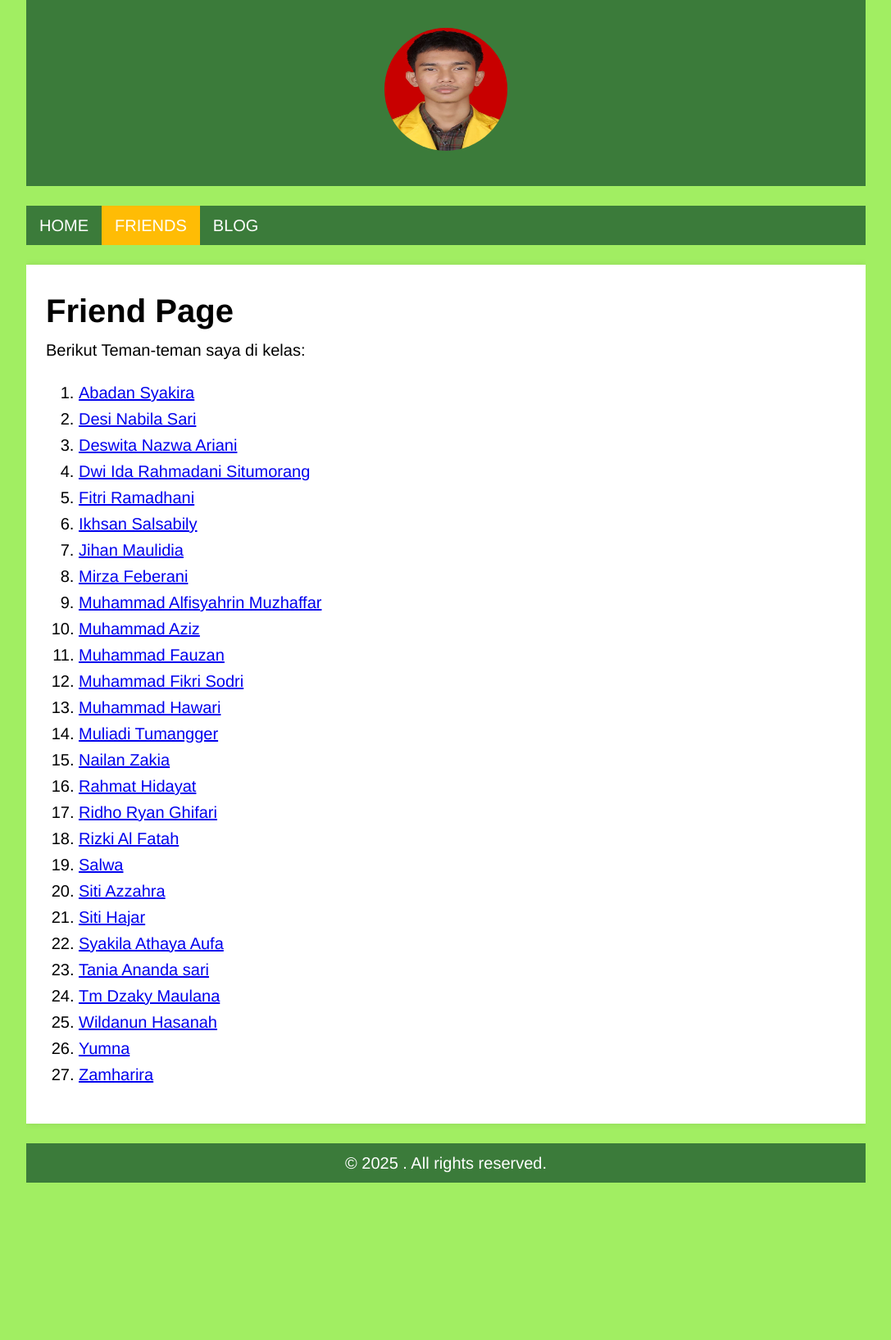
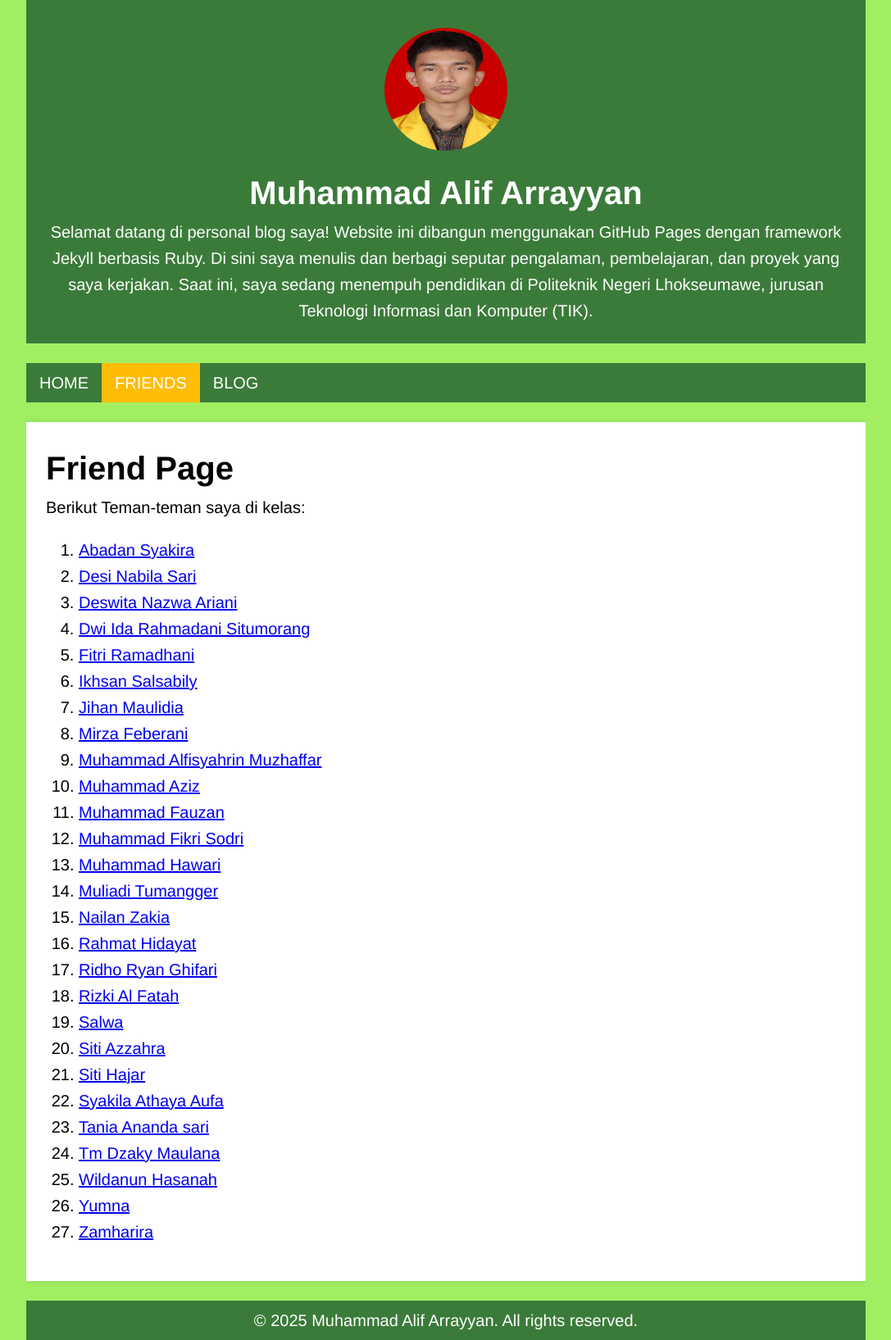
Before and after one commit to alifarrayyan29/alifarrayyan29.github.io, a Jekyll site: the page built from friends.md, in a window 1280 px wide. Shown: the whole page at 82% size, without its empty margins (96-1183 px from the left). Built offline with Jekyll 4.4.1, drawn with Linux system fonts in a browser that asks for light colours; before the commit the page ends 1443 px from its top, so only the background shows below that; part of the change alters nothing that is shown.

Commit message:
pertemuan9

```diff
--- a/_config.yml
+++ b/_config.yml
@@ -1,3 +1,9 @@
+title: Muhammad Alif Arrayyan
+email: alifarrayyan12345@gmail.com
+description: >
+    Selamat datang di personal blog saya! Website ini dibangun menggunakan GitHub Pages dengan framework Jekyll berbasis Ruby. Di sini saya menulis dan berbagi seputar pengalaman, pembelajaran, dan proyek yang saya kerjakan.
+    Saat ini, saya sedang menempuh pendidikan di Politeknik Negeri Lhokseumawe, jurusan Teknologi Informasi dan Komputer (TIK).
+
 url: "https://alifarrayyan29.github.io"
 
 plugins:
--- a/friends.md
+++ b/friends.md
@@ -15,20 +15,20 @@ Berikut Teman-teman saya di kelas:
 8. [Mirza Feberani](https://mirzafeberanyy.github.io/)
 9. [Muhammad Alfisyahrin Muzhaffar](https://alfisyahrin-26.github.io/)
 10. [Muhammad Aziz](https://mhmmd-aziz.github.io/)
-11. [Muhammad Fauzan](link)
+11. [Muhammad Fauzan](https://muhammadfauzan61.github.io/)
 12. [Muhammad Fikri Sodri](https://mfikrisodri.github.io/)
 13. [Muhammad Hawari](https://hawari-95.github.io/)
 14. [Muliadi Tumangger](https://muliadi50.github.io/)
-15. [Nailan Zakia](link)
+15. [Nailan Zakia](https://nailanzakia.github.io/)
 16. [Rahmat Hidayat](https://dayat-yat.github.io/dayatyat.github.io/)
 17. [Ridho Ryan Ghifari](https://ridhoryanghifari.github.io/)
 18. [Rizki Al Fatah](https://riskialfattah.github.io//)
-19. [Salwa](link)
+19. [Salwa](https://salwaiska027.github.io)
 20. [Siti Azzahra](https://sitiazzahraaa.github.io/)
 21. [Siti Hajar](https://sitihajar01.github.io/)
 22. [Syakila Athaya Aufa](https://athayaaufa18.github.io/)
 23. [Tania Ananda sari](https://taniaanandasari.github.io/)
-24. [Tm Dzaky Maulana](link)
-25. [Wildanun Hasanah](link)
-26. [Yumna](link)
+24. [Tm Dzaky Maulana](https://akbar2224.github.io/akbar2224/)
+25. [Wildanun Hasanah](https://wildanunhasanah.github.io/)
+26. [Yumna](https://yumna1711.github.io/)
 27. [Zamharira](https://zamharira09.github.io/)
```
Also changed, not shown: 2 other files.
